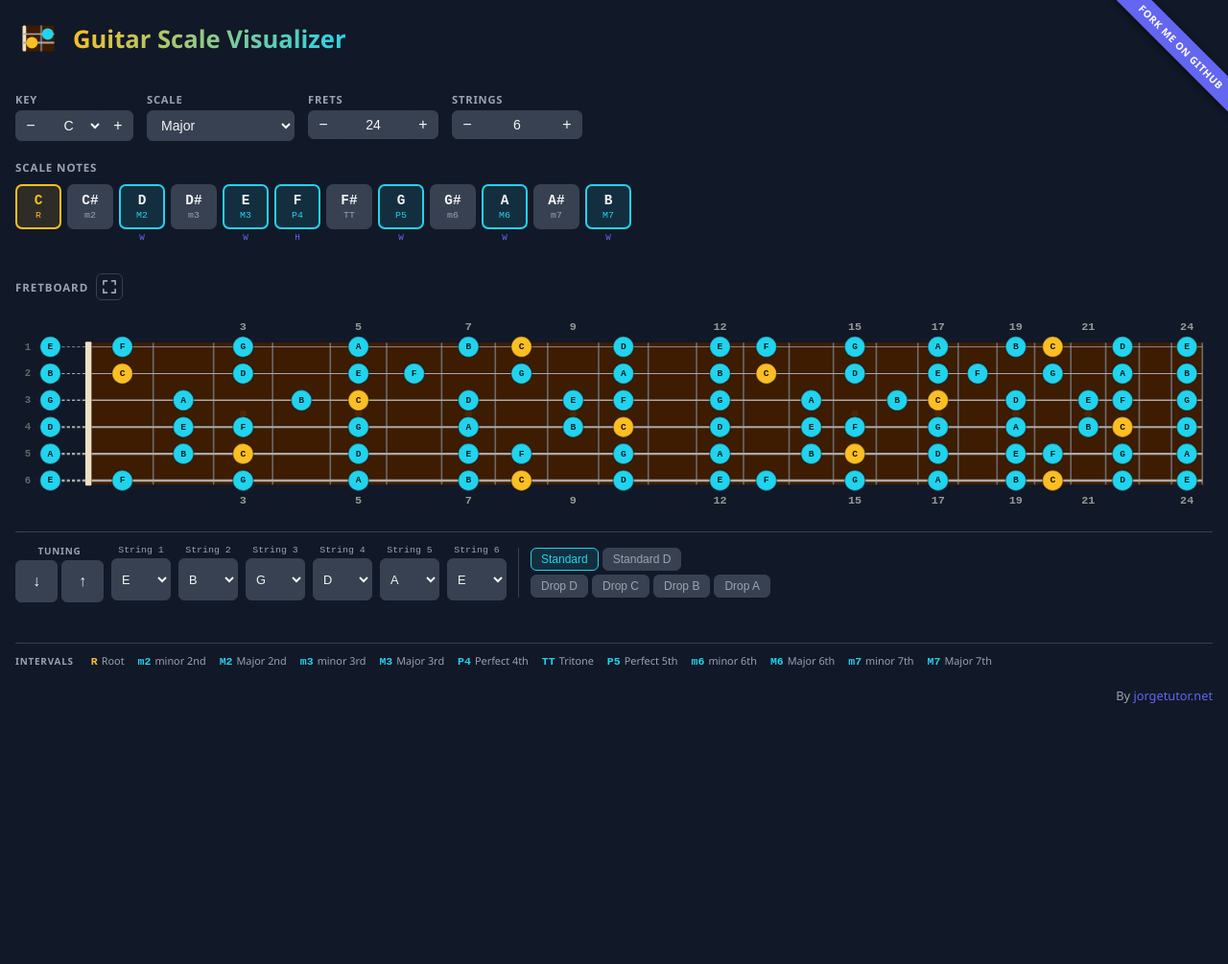
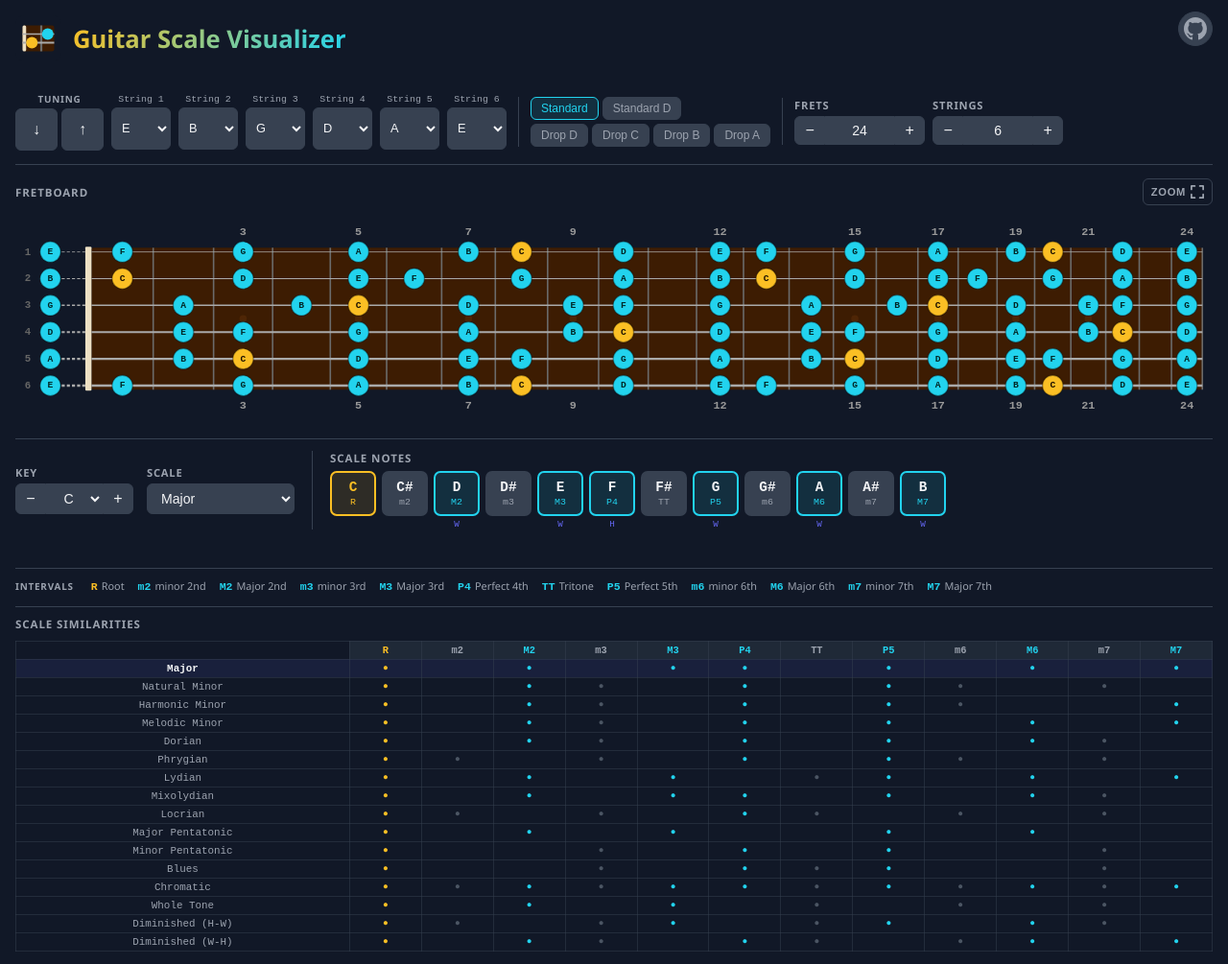
Before and after one commit to jorgetutor/guitar-scale, a website built with Vite: page index.html in a window 1280 px wide. Shown: the top 1005 px of the page at 96% size. Before the commit the page ends 800 px from the top, so only its background shows below. Built offline with nearby package versions, Linux system fonts and the light colour scheme.

Commit message:
layout refector + scales table

```diff
--- a/index.html
+++ b/index.html
@@ -8,7 +8,9 @@
     <link rel="apple-touch-icon" href="favicon.svg"/>
   </head>
   <body>
-    <a class="github-fork-ribbon" href="https://github.com/jorgetutor/guitar-scale" aria-label="Fork me on GitHub"></a>
+    <a class="github-corner" href="https://github.com/jorgetutor/guitar-scale" target="_blank" rel="noopener" aria-label="Fork me on GitHub">
+      <svg width="24" height="24" viewBox="0 0 16 16" fill="currentColor" aria-hidden="true"><path d="M8 0C3.58 0 0 3.58 0 8c0 3.54 2.29 6.53 5.47 7.59.4.07.55-.17.55-.38 0-.19-.01-.82-.01-1.49-2.01.37-2.53-.49-2.69-.94-.09-.23-.48-.94-.82-1.13-.28-.15-.68-.52-.01-.53.63-.01 1.08.58 1.23.82.72 1.21 1.87.87 2.33.66.07-.52.28-.87.51-1.07-1.78-.2-3.64-.89-3.64-3.95 0-.87.31-1.59.82-2.15-.08-.2-.36-1.02.08-2.12 0 0 .67-.21 2.2.82.64-.18 1.32-.27 2-.27.68 0 1.36.09 2 .27 1.53-1.04 2.2-.82 2.2-.82.44 1.1.16 1.92.08 2.12.51.56.82 1.27.82 2.15 0 3.07-1.87 3.75-3.65 3.95.29.25.54.73.54 1.48 0 1.07-.01 1.93-.01 2.2 0 .21.15.46.55.38A8.013 8.013 0 0016 8c0-4.42-3.58-8-8-8z"/></svg>
+    </a>
     <div id="app"></div>
     <script type="module" src="/src/main.ts"></script>
   </body>
--- a/src/main.ts
+++ b/src/main.ts
@@ -66,27 +66,37 @@ function render(): void {
 }
 
 function buildApp(s: AppState): string {
-  const scaleName = matchScale(s.intervals);
   return `
     <div class="app-container">
       <div class="app-header">
         <img src="favicon.svg" class="app-icon" alt="" width="48" height="48"/>
         <h1>Guitar Scale Visualizer</h1>
       </div>
-      ${buildControls(s, scaleName)}
+      ${buildFretboardSection(s)}
       ${buildScaleNotes(s)}
-      ${buildFretboardSection(s)}
       <footer class="app-footer">
         ${buildLegend()}
+        ${buildScaleSimilarityTable(s)}
         <div class="footer-credit">By <a href="https://jorgetutor.net" target="_blank" rel="noopener">jorgetutor.net</a></div>
       </footer>
     </div>
   `;
 }
 
-// ── Controls ─────────────────────────────────────────────────────────────────
+// ── Scale Notes ───────────────────────────────────────────────────────────────
 
-function buildControls(s: AppState, scaleName: string): string {
+function buildScaleNotes(s: AppState): string {
+  const scaleName = matchScale(s.intervals);
+  const active = new Set(s.intervals);
+  const names = noteNamesFromRoot(s.root);
+
+  const sorted = [...s.intervals].sort((a, b) => a - b);
+  const steps = consecutiveSteps(s.intervals);
+  const stepBefore = new Map<number, string>();
+  for (let i = 1; i < sorted.length; i++) {
+    stepBefore.set(sorted[i], steps[i - 1].label);
+  }
+
   const keyOpts = KEY_NAMES.map((n, i) =>
     `<option value="${i}"${i === s.root ? ' selected' : ''}>${n}</option>`
   ).join('');
@@ -97,53 +107,6 @@ function buildControls(s: AppState, scaleName: string): string {
       `<option value="${name}"${name === scaleName ? ' selected' : ''}>${name}</option>`
     ),
   ].join('');
-
-  return `
-    <section class="controls">
-      <div class="control-group">
-        <label for="key-sel">Key</label>
-        <div class="ctrl-stepper">
-          <button id="key-dec" class="ctrl-btn">−</button>
-          <select id="key-sel">${keyOpts}</select>
-          <button id="key-inc" class="ctrl-btn">+</button>
-        </div>
-      </div>
-      <div class="control-group">
-        <label for="scale-sel">Scale</label>
-        <select id="scale-sel">${scaleOpts}</select>
-      </div>
-      <div class="control-group">
-        <label for="frets-in">Frets</label>
-        <div class="ctrl-stepper">
-          <button id="frets-dec" class="ctrl-btn">−</button>
-          <input type="number" id="frets-in" value="${s.frets}" min="1" max="36"/>
-          <button id="frets-inc" class="ctrl-btn">+</button>
-        </div>
-      </div>
-      <div class="control-group">
-        <label for="strings-in">Strings</label>
-        <div class="ctrl-stepper">
-          <button id="strings-dec" class="ctrl-btn">−</button>
-          <input type="number" id="strings-in" value="${s.strings}" min="4" max="8"/>
-          <button id="strings-inc" class="ctrl-btn">+</button>
-        </div>
-      </div>
-    </section>
-  `;
-}
-
-// ── Scale Notes ───────────────────────────────────────────────────────────────
-
-function buildScaleNotes(s: AppState): string {
-  const active = new Set(s.intervals);
-  const names = noteNamesFromRoot(s.root);
-
-  const sorted = [...s.intervals].sort((a, b) => a - b);
-  const steps = consecutiveSteps(s.intervals);
-  const stepBefore = new Map<number, string>();
-  for (let i = 1; i < sorted.length; i++) {
-    stepBefore.set(sorted[i], steps[i - 1].label);
-  }
 
   const boxes = Array.from({length: 12}, (_, i) => {
     const isActive = active.has(i);
@@ -162,8 +125,25 @@ function buildScaleNotes(s: AppState): string {
 
   return `
     <section class="scale-notes">
-      <h2>Scale Notes</h2>
-      <div class="note-checkboxes">${boxes}</div>
+      <div class="scale-notes-row">
+        <div class="control-group">
+          <label for="key-sel">Key</label>
+          <div class="ctrl-stepper">
+            <button id="key-dec" class="ctrl-btn">−</button>
+            <select id="key-sel">${keyOpts}</select>
+            <button id="key-inc" class="ctrl-btn">+</button>
+          </div>
+        </div>
+        <div class="control-group">
+          <label for="scale-sel">Scale</label>
+          <select id="scale-sel">${scaleOpts}</select>
+        </div>
+        <div class="scale-notes-sep"></div>
+        <div class="scale-notes-checks">
+          <h2>Scale Notes</h2>
+          <div class="note-checkboxes">${boxes}</div>
+        </div>
+      </div>
     </section>
   `;
 }
@@ -186,12 +166,12 @@ function buildFretboardSection(s: AppState): string {
   const zoomed = fretboardZoomed;
   return `
     <section class="fretboard-section${zoomed ? ' fretboard-zoomed' : ''}">
+      ${zoomed ? '' : buildTuning(s)}
       <div class="fretboard-header">
         <h2>Fretboard</h2>
-        <button id="fretboard-zoom" class="zoom-btn" title="${zoomed ? 'Exit fullscreen' : 'Fullscreen'}">${zoomed ? ICON_COMPRESS : ICON_EXPAND}</button>
+        <button id="fretboard-zoom" class="zoom-btn" title="${zoomed ? 'Exit fullscreen' : 'Fullscreen'}"><span>Zoom</span>${zoomed ? ICON_COMPRESS : ICON_EXPAND}</button>
       </div>
       <div class="fretboard-scroll">${buildSVG(s)}</div>
-      ${zoomed ? '' : buildTuning(s)}
     </section>
   `;
 }
@@ -360,8 +340,66 @@ function buildTuning(s: AppState): string {
               }).join('')}
             </div>`).join('')}
         </div>
+        <div class="tuning-fretboard-opts">
+          <div class="control-group">
+            <label for="frets-in">Frets</label>
+            <div class="ctrl-stepper">
+              <button id="frets-dec" class="ctrl-btn">−</button>
+              <input type="number" id="frets-in" value="${s.frets}" min="1" max="36"/>
+              <button id="frets-inc" class="ctrl-btn">+</button>
+            </div>
+          </div>
+          <div class="control-group">
+            <label for="strings-in">Strings</label>
+            <div class="ctrl-stepper">
+              <button id="strings-dec" class="ctrl-btn">−</button>
+              <input type="number" id="strings-in" value="${s.strings}" min="4" max="8"/>
+              <button id="strings-inc" class="ctrl-btn">+</button>
+            </div>
+          </div>
+        </div>
       </div>
     </div>`;
+}
+
+// ── Scale Similarity Table ────────────────────────────────────────────────────
+
+function buildScaleSimilarityTable(s: AppState): string {
+  const activeSet = new Set(s.intervals);
+  const currentScale = matchScale(s.intervals);
+
+  const headerCells = INTERVAL_NAMES.map((name, i) => {
+    const cls = i === 0 ? ' col-root' : activeSet.has(i) ? ' col-active' : '';
+    return `<th class="sct-ih${cls}">${name}</th>`;
+  }).join('');
+
+  const rows = Object.entries(SCALES).map(([name, intervals]) => {
+    const ivSet = new Set(intervals);
+    const isCurrent = name === currentScale;
+
+    const cells = Array.from({length: 12}, (_, i) => {
+      const present = ivSet.has(i);
+      if (!present) return `<td class="sct-cell"></td>`;
+      const cls = i === 0 ? 'sct-root' : activeSet.has(i) ? 'sct-match' : 'sct-present';
+      return `<td class="sct-cell ${cls}">●</td>`;
+    }).join('');
+
+    return `<tr class="sct-row${isCurrent ? ' sct-current' : ''}">
+      <th class="sct-sh">${name}</th>${cells}
+    </tr>`;
+  }).join('');
+
+  return `
+    <div class="scale-compare">
+      <h3>Scale Similarities</h3>
+      <div class="sct-wrap">
+        <table class="sct">
+          <thead><tr><th class="sct-corner"></th>${headerCells}</tr></thead>
+          <tbody>${rows}</tbody>
+        </table>
+      </div>
+    </div>
+  `;
 }
 
 // ── Interval Legend ───────────────────────────────────────────────────────────
--- a/src/style.css
+++ b/src/style.css
@@ -12,32 +12,30 @@
 
 *, *::before, *::after { box-sizing: border-box; margin: 0; padding: 0; }
 
-.github-fork-ribbon {
-  position: fixed;
-  top: 0;
-  right: 0;
-  width: 150px;
-  height: 150px;
-  overflow: hidden;
-  z-index: 9999;
+body:has(.fretboard-zoomed) .github-corner {
+  display: none;
 }
 
-.github-fork-ribbon::before {
-  content: 'Fork me on GitHub';
-  position: absolute;
-  top: 36px;
-  right: -36px;
-  width: 170px;
-  padding: 6px 0;
-  background: var(--accent);
-  color: #fff;
-  font-size: 0.65rem;
-  font-weight: 700;
-  text-align: center;
-  letter-spacing: 0.06em;
-  text-transform: uppercase;
-  transform: rotate(45deg);
-  box-shadow: 0 2px 8px rgba(0,0,0,0.5);
+.github-corner {
+  position: fixed;
+  top: 12px;
+  right: 16px;
+  z-index: 9999;
+  color: var(--text-dim);
+  display: flex;
+  align-items: center;
+  justify-content: center;
+  width: 36px;
+  height: 36px;
+  border-radius: 50%;
+  background: var(--surface2);
+  border: 1px solid var(--border);
+  transition: color 0.15s, border-color 0.15s;
+}
+
+.github-corner:hover {
+  color: var(--text);
+  border-color: var(--text-dim);
 }
 
 body {
@@ -152,7 +150,37 @@ input[type="number"] { -moz-appearance: textfield; }
 
 /* Scale Notes */
 .scale-notes {
-  padding: 4px 0;
+  padding: 12px 0 4px;
+  border-top: 1px solid var(--border);
+}
+
+.scale-notes-row {
+  display: flex;
+  align-items: center;
+  gap: 14px;
+  flex-wrap: wrap;
+  overflow-x: auto;
+}
+
+.scale-notes-sep {
+  width: 1px;
+  align-self: stretch;
+  background: var(--border);
+  flex-shrink: 0;
+  margin: 0 4px;
+}
+
+.scale-notes-checks {
+  display: flex;
+  flex-direction: column;
+  gap: 6px;
+}
+
+.scale-notes-checks h2 { margin-bottom: 0; }
+
+.scale-notes-row .note-checkboxes {
+  margin-bottom: 0;
+  flex-wrap: nowrap;
 }
 
 .note-checkboxes {
@@ -239,17 +267,22 @@ input[type="number"] { -moz-appearance: textfield; }
 .fretboard-header h2 { margin-bottom: 0; }
 
 .zoom-btn {
+  margin-left: auto;
   background: transparent;
   color: var(--text-dim);
   border: 1px solid var(--border);
   border-radius: 6px;
-  width: 28px;
   height: 28px;
   display: flex;
   align-items: center;
+  gap: 5px;
   justify-content: center;
   cursor: pointer;
-  padding: 0;
+  padding: 0 8px;
+  font-size: 0.7rem;
+  font-weight: 600;
+  text-transform: uppercase;
+  letter-spacing: 0.06em;
   transition: color 0.15s, border-color 0.15s;
 }
 
@@ -283,9 +316,9 @@ input[type="number"] { -moz-appearance: textfield; }
 
 /* Tuning (inside fretboard section) */
 .tuning-section {
-  margin-top: 14px;
-  padding-top: 12px;
-  border-top: 1px solid var(--border);
+  margin-bottom: 14px;
+  padding-bottom: 12px;
+  border-bottom: 1px solid var(--border);
 }
 
 .tuning-row {
@@ -392,6 +425,16 @@ input[type="number"] { -moz-appearance: textfield; }
   background: rgba(34, 211, 238, 0.12);
 }
 
+.tuning-fretboard-opts {
+  display: flex;
+  gap: 8px;
+  flex-shrink: 0;
+  margin-left: 4px;
+  padding-left: 12px;
+  border-left: 1px solid var(--border);
+  align-items: flex-end;
+}
+
 .app-footer {
   padding: 1.5rem 0 0.5rem;
   font-size: 0.8rem;
@@ -445,3 +488,67 @@ input[type="number"] { -moz-appearance: textfield; }
   font-size: 0.68rem;
   color: var(--text-dim);
 }
+
+/* Scale Similarity Table */
+.scale-compare {
+  padding: 10px 0;
+  border-top: 1px solid var(--border);
+  margin-top: 4px;
+}
+
+.sct-wrap { overflow-x: auto; }
+
+.sct {
+  border-collapse: collapse;
+  font-family: monospace;
+  font-size: 0.7rem;
+  white-space: nowrap;
+  width: 100%;
+}
+
+.sct th, .sct td {
+  padding: 3px 4px;
+  border: 1px solid rgba(55, 65, 81, 0.5);
+  text-align: center;
+}
+
+.sct-corner {
+  min-width: 130px;
+  text-align: left;
+  background: transparent;
+  border: none;
+}
+
+.sct-sh {
+  text-align: left;
+  color: var(--text-dim);
+  font-weight: 500;
+  padding-left: 6px;
+  font-size: 0.68rem;
+}
+
+.sct-ih {
+  font-size: 0.65rem;
+  font-weight: 700;
+  color: var(--text-dim);
+  min-width: 28px;
+  background: var(--surface);
+}
+
+.sct-ih.col-active { color: var(--note-clr); }
+.sct-ih.col-root   { color: var(--root-clr); }
+
+.sct-row:hover td,
+.sct-row:hover th { background: rgba(255, 255, 255, 0.03); }
+
+.sct-current .sct-sh {
+  color: var(--text);
+  font-weight: 700;
+}
+.sct-current td,
+.sct-current th { background: rgba(99, 102, 241, 0.1); }
+
+.sct-cell { font-size: 0.6rem; }
+.sct-root    { color: var(--root-clr); }
+.sct-match   { color: var(--note-clr); }
+.sct-present { color: #4b5563; }
```
